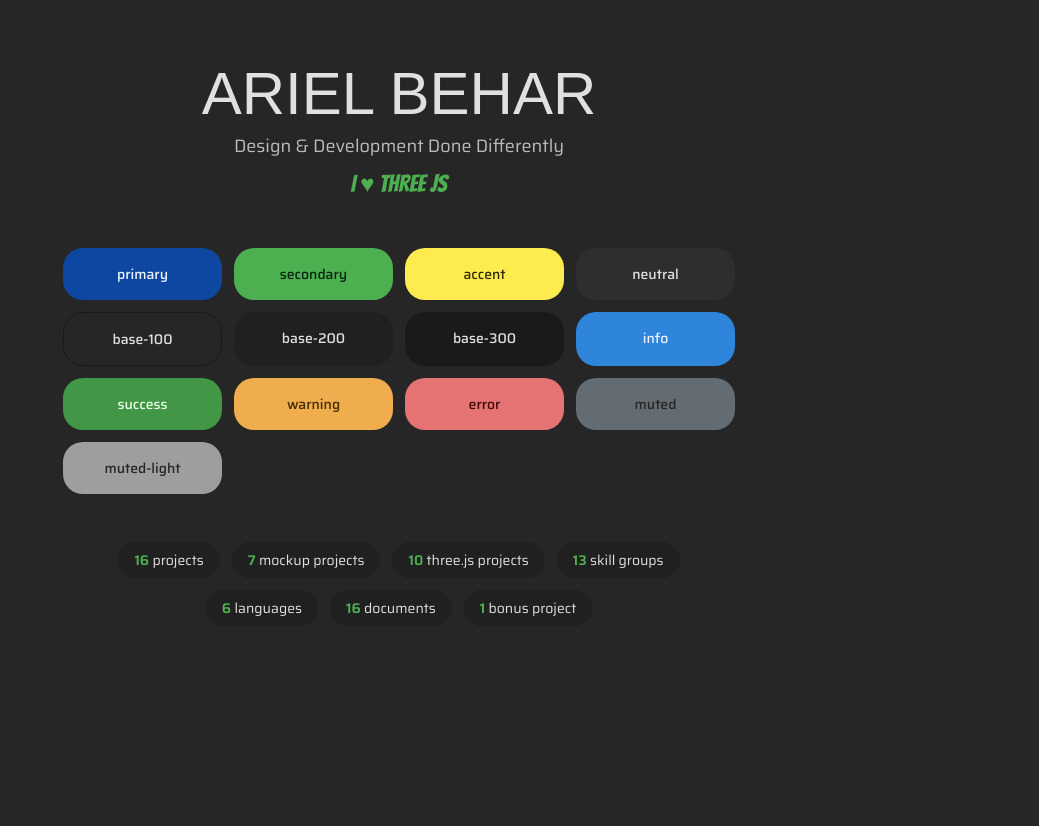
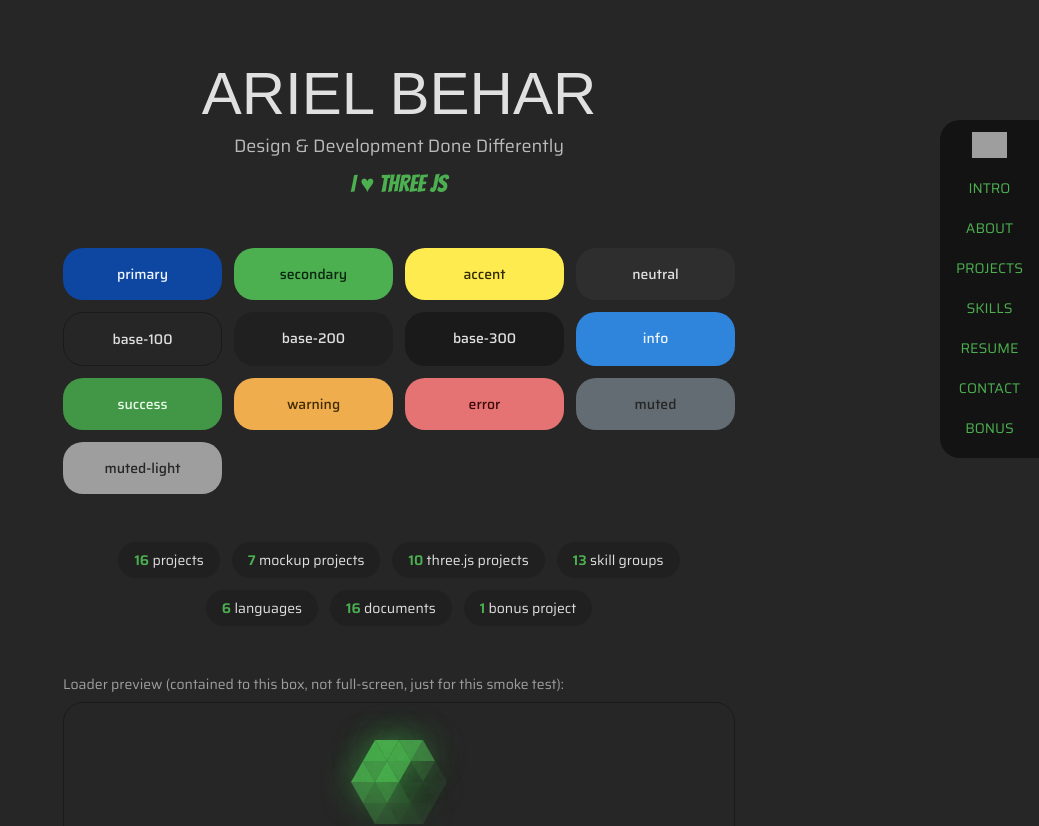
Before and after one commit to ariel-behar/portfolio-2026, a Next.js app: page / in a window 1280 px wide. Shown: the top 826 px of the page, without its empty margins (241-1280 px from the left). Before the commit the page ends 800 px from the top, so only its background shows below. Built offline with nearby package versions, Linux system fonts and the light colour scheme; grey boxes are pictures that could not be loaded; a web font is replaced by a local one.

Commit message:
Phase 2 completed - loader + navigation

```diff
--- a/app/globals.css
+++ b/app/globals.css
@@ -72,3 +72,10 @@
 body {
   font-family: var(--font-sans);
 }
+
+/* Nav links scroll to section ids via plain <a href="#id">; no JS scroll library needed. */
+@media (prefers-reduced-motion: no-preference) {
+  html {
+    scroll-behavior: smooth;
+  }
+}
--- a/app/page.tsx
+++ b/app/page.tsx
@@ -7,6 +7,8 @@
   skills,
   threeJsProjects,
 } from "@/data";
+import { NAV_LINKS } from "@/constants";
+import { Loader, Navigation } from "@/components/Layout";
 
 const dataCounts = [
   { label: "projects", count: projects.length },
@@ -43,6 +45,8 @@
 export default function Home() {
   return (
     <main className="flex flex-1 flex-col items-center gap-12 px-6 py-16">
+      <Navigation visible />
+
       <div className="space-y-2 text-center">
         <h1 className="font-display text-5xl md:text-6xl">ARIEL BEHAR</h1>
         <p className="text-lg text-base-content/80">
@@ -69,6 +73,30 @@
           </div>
         ))}
       </div>
+
+      <div className="w-full max-w-2xl space-y-2">
+        <p className="text-sm text-muted-light">
+          Loader preview (contained to this box, not full-screen, just for this smoke test):
+        </p>
+        <div className="relative h-40 overflow-hidden rounded-box border border-base-300 transform-gpu">
+          <Loader />
+        </div>
+      </div>
+
+      <div className="w-full space-y-2 text-center">
+        <p className="text-sm text-muted-light">
+          Nav scroll test — click a link above, it should smooth-scroll to the matching section below:
+        </p>
+        {NAV_LINKS.map((link) => (
+          <section
+            key={link.id}
+            id={link.id}
+            className="flex min-h-[50vh] w-full items-center justify-center bg-base-200 odd:bg-base-300"
+          >
+            <p className="font-display text-3xl">{link.label}</p>
+          </section>
+        ))}
+      </div>
     </main>
   );
 }
--- /dev/null
+++ b/components/Layout/Loader/Loader.module.css
@@ -0,0 +1,33 @@
+.arrow {
+  width: 0;
+  height: 0;
+  margin: 0 -6px;
+  border-left: 12px solid transparent;
+  border-right: 12px solid transparent;
+  border-bottom: 21.6px solid currentColor;
+  filter: drop-shadow(0 0 18px currentColor);
+  animation: blink 1s infinite;
+}
+
+.down {
+  transform: rotate(180deg);
+}
+
+@keyframes blink {
+  0% {
+    opacity: 0.1;
+  }
+  30% {
+    opacity: 1;
+  }
+  100% {
+    opacity: 0.1;
+  }
+}
+
+@media (prefers-reduced-motion: reduce) {
+  .arrow {
+    animation: none;
+    opacity: 1;
+  }
+}
--- /dev/null
+++ b/components/Layout/Loader/Loader.tsx
@@ -0,0 +1,81 @@
+import styles from "./Loader.module.css";
+
+type ArrowKind = "outer" | "inner";
+type ArrowDirection = "up" | "down";
+
+interface ArrowSpec {
+  kind: ArrowKind;
+  index: number;
+  direction: ArrowDirection;
+}
+
+// Same hexagon layout as the old site's hand-written markup: 4 rows of arrows,
+// alternating up/down, an "outer" ring of 18 and an "inner" ring of 6.
+const ARROW_ROWS: ArrowSpec[][] = [
+  [
+    { kind: "outer", index: 18, direction: "up" },
+    { kind: "outer", index: 17, direction: "down" },
+    { kind: "outer", index: 16, direction: "up" },
+    { kind: "outer", index: 15, direction: "down" },
+    { kind: "outer", index: 14, direction: "up" },
+  ],
+  [
+    { kind: "outer", index: 1, direction: "up" },
+    { kind: "outer", index: 2, direction: "down" },
+    { kind: "inner", index: 6, direction: "up" },
+    { kind: "inner", index: 5, direction: "down" },
+    { kind: "inner", index: 4, direction: "up" },
+    { kind: "outer", index: 13, direction: "down" },
+    { kind: "outer", index: 12, direction: "up" },
+  ],
+  [
+    { kind: "outer", index: 3, direction: "down" },
+    { kind: "outer", index: 4, direction: "up" },
+    { kind: "inner", index: 1, direction: "down" },
+    { kind: "inner", index: 2, direction: "up" },
+    { kind: "inner", index: 3, direction: "down" },
+    { kind: "outer", index: 11, direction: "up" },
+    { kind: "outer", index: 10, direction: "down" },
+  ],
+  [
+    { kind: "outer", index: 5, direction: "down" },
+    { kind: "outer", index: 6, direction: "up" },
+    { kind: "outer", index: 7, direction: "down" },
+    { kind: "outer", index: 8, direction: "up" },
+    { kind: "outer", index: 9, direction: "down" },
+  ],
+];
+
+// Reproduces the old hand-written per-arrow animation-delay table (outer-1..18,
+// inner-1..6) with one formula instead of 24 named CSS classes.
+function arrowDelay({ kind, index }: ArrowSpec) {
+  const total = kind === "outer" ? 18 : 6;
+  return `${-(index / total)}s`;
+}
+
+// Suspense fallback: the old site's hexagon-of-blinking-arrows loader, ported
+// from MUI styled-components into a CSS module + computed delays.
+export function Loader() {
+  return (
+    <div
+      role="status"
+      aria-live="polite"
+      className="fixed inset-0 z-100 flex items-center justify-center overflow-hidden bg-base-100 text-secondary"
+    >
+      <div className="flex flex-col items-center">
+        {ARROW_ROWS.map((row, rowIndex) => (
+          <div key={rowIndex} className="flex">
+            {row.map((arrow) => (
+              <span
+                key={`${arrow.kind}-${arrow.index}`}
+                className={`${styles.arrow} ${arrow.direction === "down" ? styles.down : ""}`}
+                style={{ animationDelay: arrowDelay(arrow) }}
+              />
+            ))}
+          </div>
+        ))}
+      </div>
+      <span className="sr-only">Loading…</span>
+    </div>
+  );
+}
--- /dev/null
+++ b/components/Layout/Loader/index.ts
@@ -0,0 +1 @@
+export * from "./Loader";
--- /dev/null
+++ b/components/Layout/Navigation/Navigation.tsx
@@ -0,0 +1,36 @@
+import Image from "next/image";
+
+import { NAV_LINKS, S3_BASE_URL } from "@/constants";
+
+interface NavigationProps {
+  visible?: boolean;
+}
+
+// Fixed side nav, scroll-to-section links. Hidden on small/medium screens and
+// hidden until the caller marks it visible (the hero-reveal transition, wired in
+// a later phase, owns that decision).
+export function Navigation({ visible = false }: NavigationProps) {
+  return (
+    <nav
+      className={`fixed top-[15%] right-0 z-50 hidden transition-opacity duration-500 lg:block ${
+        visible ? "opacity-100" : "pointer-events-none opacity-0"
+      }`}
+    >
+      <ul className="flex flex-col items-center gap-1 rounded-l-box bg-black/50 py-3 transition-colors hover:bg-black/80">
+        <li className="px-4 pb-2">
+          <Image src={`${S3_BASE_URL}/logo/logo.png`} alt="Logo" width={35} height={35} />
+        </li>
+        {NAV_LINKS.map((link) => (
+          <li key={link.id} className="w-full px-4 py-1.5 text-center">
+            <a
+              href={`#${link.id}`}
+              className="cursor-pointer text-sm text-secondary no-underline transition-colors hover:text-base-content"
+            >
+              {link.label}
+            </a>
+          </li>
+        ))}
+      </ul>
+    </nav>
+  );
+}
--- /dev/null
+++ b/components/Layout/Navigation/index.ts
@@ -0,0 +1 @@
+export * from "./Navigation";
--- /dev/null
+++ b/components/Layout/index.ts
@@ -0,0 +1,2 @@
+export * from "./Navigation";
+export * from "./Loader";
```
Also changed, not shown: 1 other file (tests, documents, lock files or other folders).
